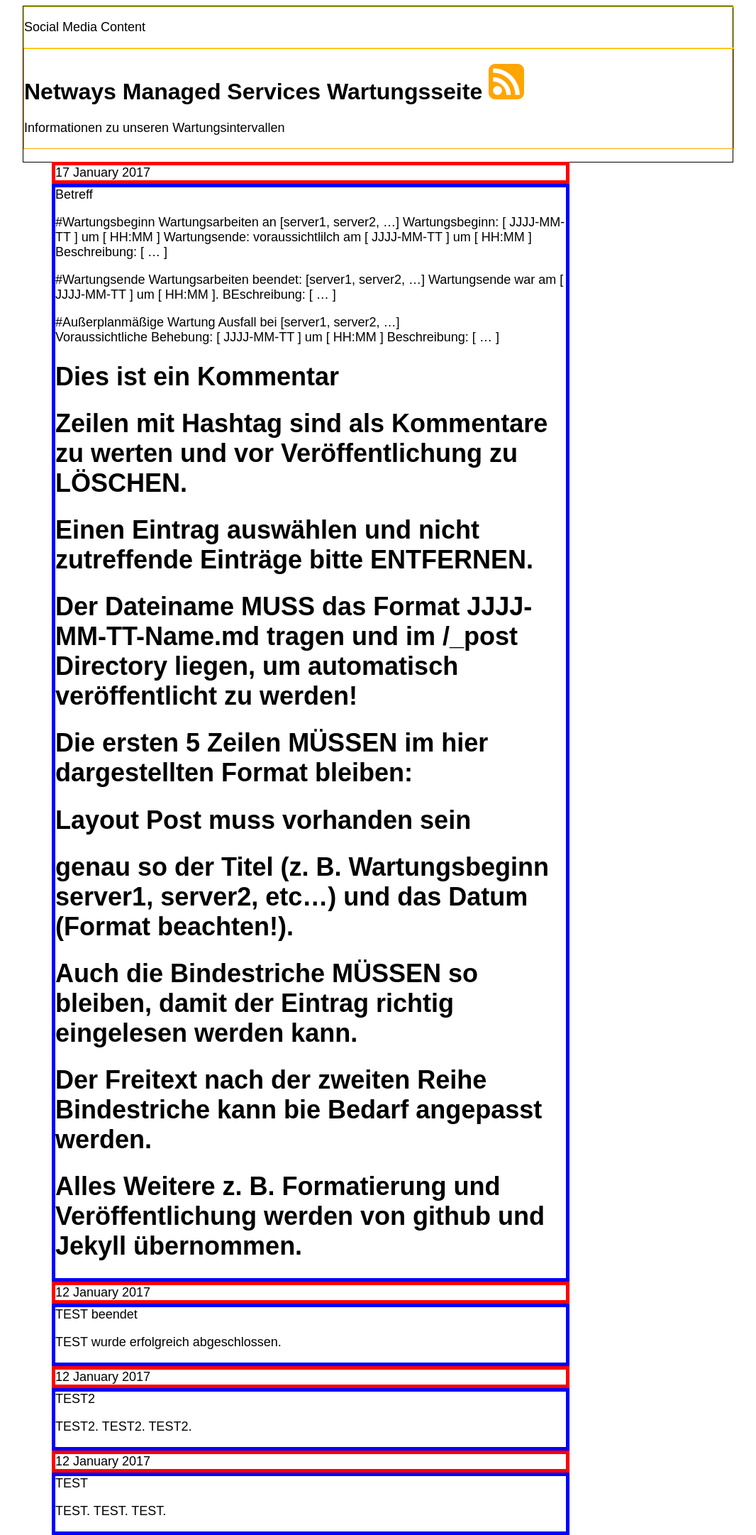
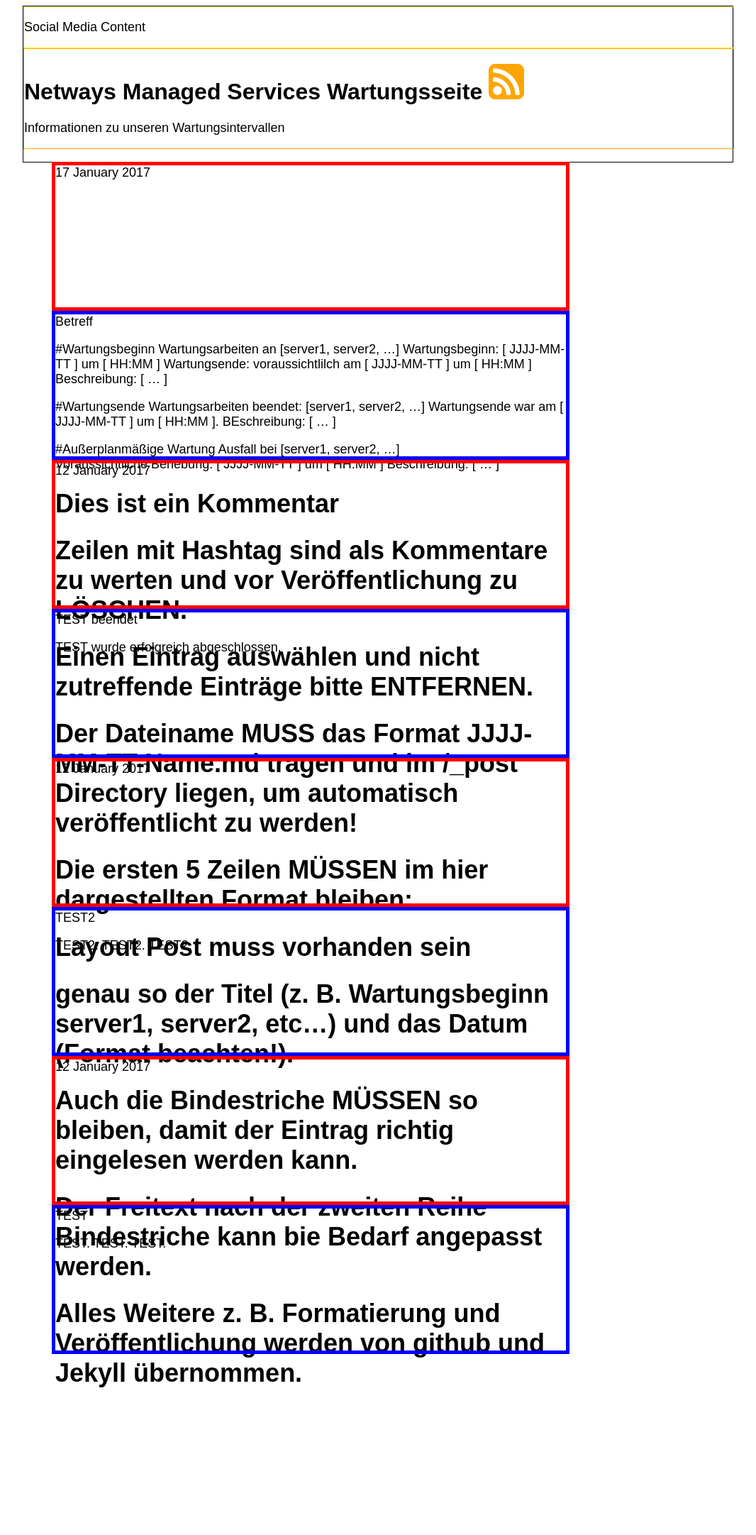
Before and after one commit to Storagegirl/storagegirl.github.io, a Jekyll site: the page built from index.html, in a window 1280 px wide. Shown: the whole page at 71% size, without its empty margins (107-1173 px from the left). Built offline with Jekyll 4.4.1, drawn with Linux system fonts in a browser that asks for light colours; after the commit the page ends 1956 px from its top, so only the background shows below that.

Commit message:
Update main.css

```diff
--- a/css/main.css
+++ b/css/main.css
@@ -44,6 +44,7 @@
     float: left;
     margin: auto;
     width: 75%;
+    height: 200px;
     border: 5px solid red;
 }
 
@@ -51,11 +52,12 @@
     float: left;
     margin: auto;
     width: 75%;
+    height: 200px;
     border: 5px solid blue;
 }
 
 .boxright {
     margin: auto;
-    width: 75%;
+    width: 25;
     border: 5px solid gray;
 }
```
